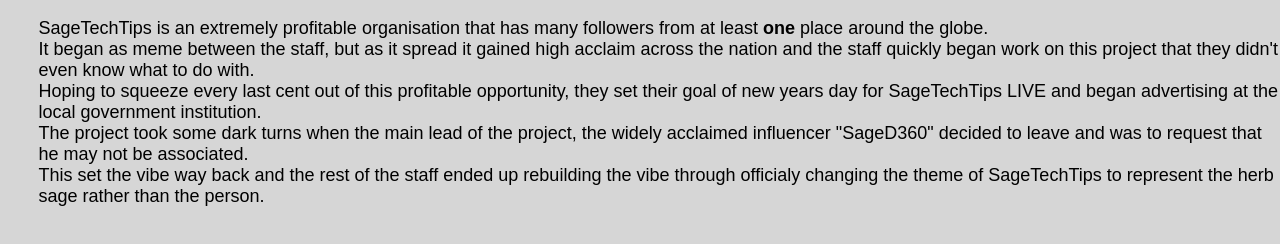
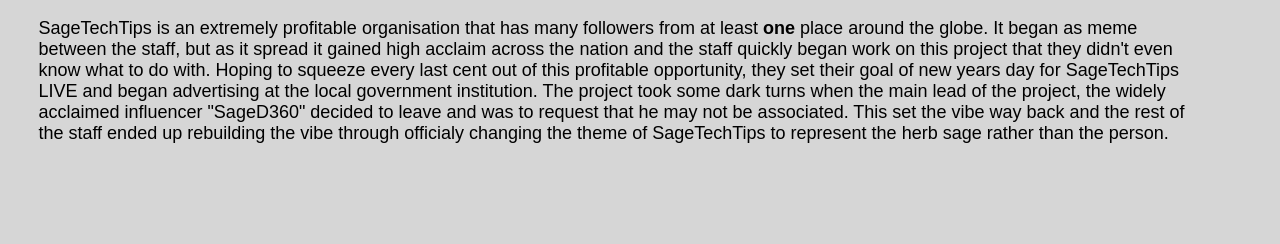
Before and after one commit to Finnald/SageTechTips, a website: page public/about.html in a window 1280 px wide. Shown: the part 504-748 px from the top of the page. Drawn offline with Linux system fonts and the light colour scheme; files whose address does not match are found by name.

Commit message:
Fixed about styling for smaller displays

```diff
--- a/public/about.html
+++ b/public/about.html
@@ -29,10 +29,10 @@
                 About SageTechTips
             </h1>
             <p>
-                SageTechTips is an extremely profitable organisation that has many followers from at least <strong>one</strong> place around the globe.<br>
-                It began as meme between the staff, but as it spread it gained high acclaim across the nation and the staff quickly began work on this project that they didn't even know what to do with.<br>
-                Hoping to squeeze every last cent out of this profitable opportunity, they set their goal of new years day for SageTechTips LIVE and began advertising at the local government institution.<br>
-                The project took some dark turns when the main lead of the project, the widely acclaimed influencer "SageD360" decided to leave and was to request that he may not be associated.<br>
+                SageTechTips is an extremely profitable organisation that has many followers from at least <strong>one</strong> place around the globe.
+                It began as meme between the staff, but as it spread it gained high acclaim across the nation and the staff quickly began work on this project that they didn't even know what to do with.
+                Hoping to squeeze every last cent out of this profitable opportunity, they set their goal of new years day for SageTechTips LIVE and began advertising at the local government institution.
+                The project took some dark turns when the main lead of the project, the widely acclaimed influencer "SageD360" decided to leave and was to request that he may not be associated.
                 This set the vibe way back and the rest of the staff ended up rebuilding the vibe through officialy changing the theme of SageTechTips to represent the herb sage rather than the person.
             </p>
         </div>
--- a/public/stylesheets/aboutStyles.css
+++ b/public/stylesheets/aboutStyles.css
@@ -13,4 +13,5 @@ p {
     font-size: 18px;
     display:block;
     margin-left:3%;
+    width: 90%;
 }
```
